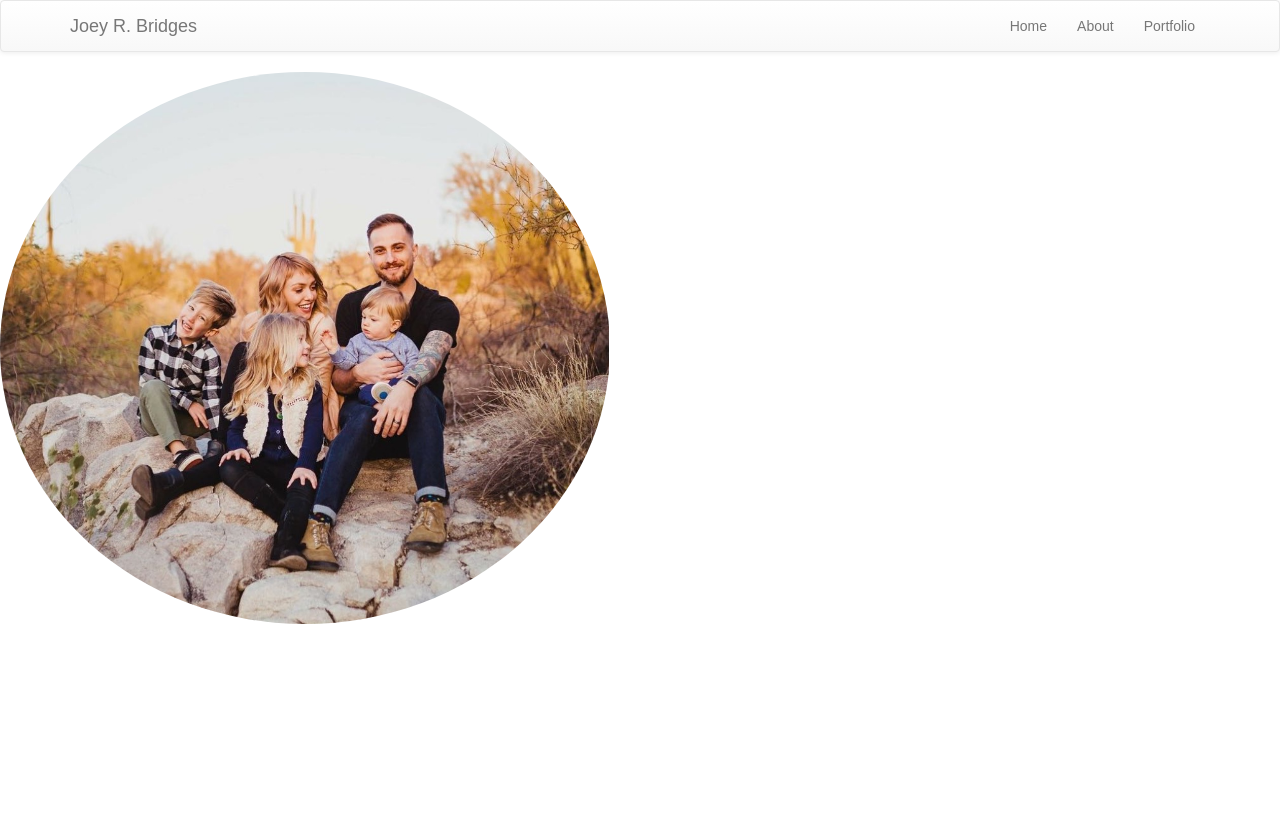
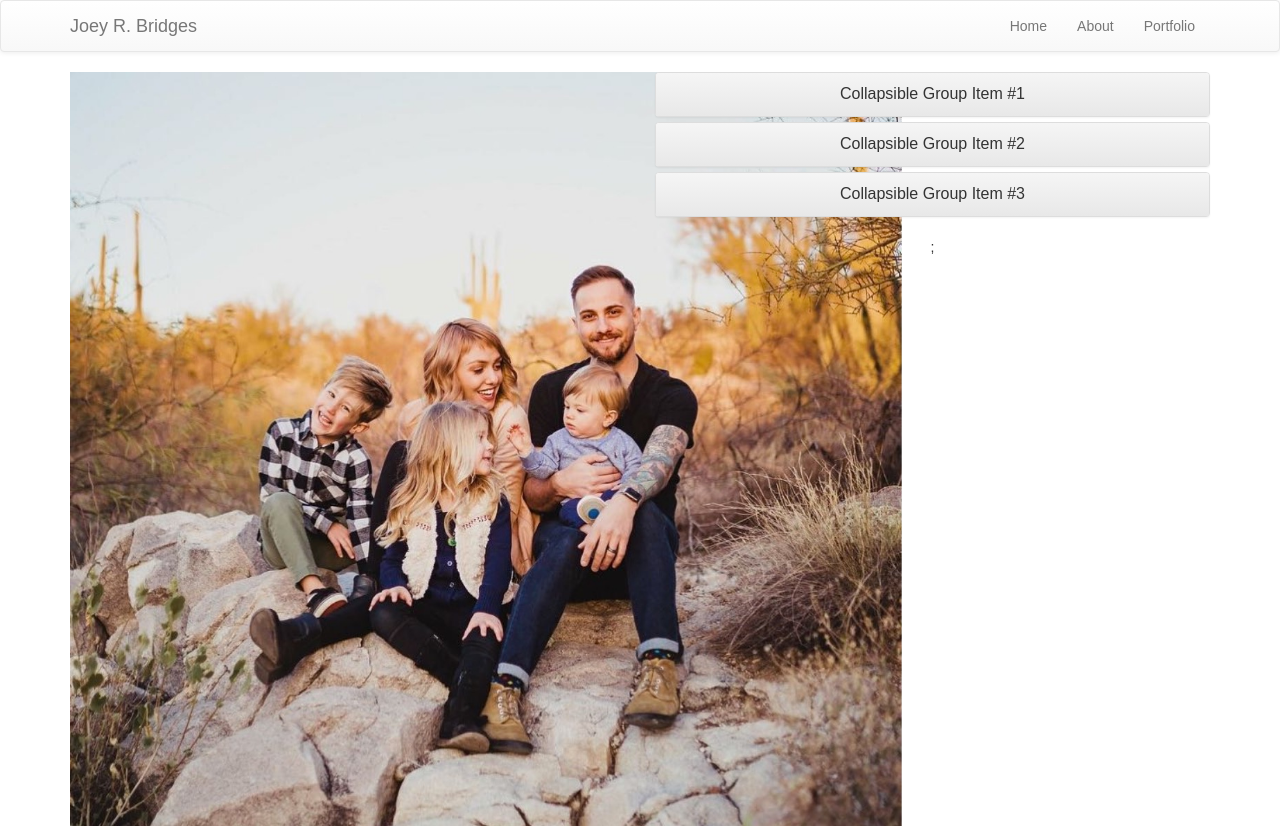
Before and after one commit to Joeyryanbridges/ReactPortfolio, a React (Create React App) app: page /About in a window 1280 px wide. Before the commit the page ends 800 px from the top, so only its background shows below. Built offline with nearby package versions, Linux system fonts and the light colour scheme.

Commit message:
Adding to about page, still needing hobbies, and langs

```diff
--- a/src/components/About.css
+++ b/src/components/About.css
@@ -0,0 +1,6 @@
+p {
+    margin: 20px -22px 23px;
+    background-color: aliceblue;
+    border-radius: 17px 17px 0px;
+    text-align: right;
+}
--- a/src/components/About.jsx
+++ b/src/components/About.jsx
@@ -1,17 +1,77 @@
 import React, { Component } from 'react'
-import { Row, Image, Col } from 'react-bootstrap';
+import { Row, Image, Col, PanelGroup, Panel } from 'react-bootstrap';
+import './About.css';
 
 export default class About extends Component {
     render() {
         return (
             <div>
-                <Row className="show-grid text-center">
-                    <Col xs={12} sm={4} className="person-wrapper">
-                        <Image src="assets/family.jpg" circle className="profile-pic" />
-                        <h3></h3>
-                        <p></p>
-                    </Col>
-                </Row>
+                <div className="container">
+                    <Row className="show-grid text-center">
+                        <Col xs={6} sm={6} className="person-wrapper">
+                            <Image src="assets/family.jpg" className="profile-pic" />
+                        </Col>
+                        <Col xs={6} sm={6} className="person-wrapper">
+                            <PanelGroup accordion id="accordion-example">
+                                <Panel eventKey="1">
+                                    <Panel.Heading>
+                                        <Panel.Title toggle>Collapsible Group Item #1</Panel.Title>
+                                    </Panel.Heading>
+                                    <Panel.Body collapsible>
+                                        <p> My name is Joey Bridges, and I am 30 years young. I currently reside in the city of Tucson
+                                            Arizona with my beautiful wife, two handsome boys, and my sweet daughter (which whom
+                                            will never date).
+                                    </p>
+                                        <p> From the start of my journey at the University of Arizona's coding and Web Development
+                                            program, I've gained a good deal of experience in programming in general, and in
+                                        working with JavaScript as a front and back end language in particular.</p>
+                                        <p> I think that the ability to code gives you the tools and skills to have an impact, since
+                                            technology and start-ups are changing the world at an incredible speed. For now,
+                                            my aim is to become an awesome programmer. In the future, I will always have interest
+                                        in being involved in highly innovative projects. </p>
+                                        <p> In this new world of programming, Ill be keeping my mind set to exceed far beyond what
+                                            I even knew I was capable of. Godspeed!
+                                    </p>
+                                    </Panel.Body>
+                                </Panel>
+                                <Panel eventKey="2">
+                                    <Panel.Heading>
+                                        <Panel.Title toggle>Collapsible Group Item #2</Panel.Title>
+                                    </Panel.Heading>
+                                    <Panel.Body collapsible>
+                                        Anim pariatur cliche reprehenderit, enim eiusmod high life accusamus terry
+                                        richardson ad squid. 3 wolf moon officia aute, non cupidatat skateboard
+                                        dolor brunch. Food truck quinoa nesciunt laborum eiusmod. Brunch 3 wolf
+                                        moon tempor, sunt aliqua put a bird on it squid single-origin coffee nulla
+                                        assumenda shoreditch et. Nihil anim keffiyeh helvetica, craft beer labore
+                                        wes anderson cred nesciunt sapiente ea proident. Ad vegan excepteur
+                                        butcher vice lomo. Leggings occaecat craft beer farm-to-table, raw denim
+                                        aesthetic synth nesciunt you probably haven't heard of them accusamus
+                                        labore sustainable VHS.
+    </Panel.Body>
+                                </Panel>
+                                <Panel eventKey="3">
+                                    <Panel.Heading>
+                                        <Panel.Title toggle>Collapsible Group Item #3</Panel.Title>
+                                    </Panel.Heading>
+                                    <Panel.Body collapsible>
+                                        Anim pariatur cliche reprehenderit, enim eiusmod high life accusamus terry
+                                        richardson ad squid. 3 wolf moon officia aute, non cupidatat skateboard
+                                        dolor brunch. Food truck quinoa nesciunt laborum eiusmod. Brunch 3 wolf
+                                        moon tempor, sunt aliqua put a bird on it squid single-origin coffee nulla
+                                        assumenda shoreditch et. Nihil anim keffiyeh helvetica, craft beer labore
+                                        wes anderson cred nesciunt sapiente ea proident. Ad vegan excepteur
+                                        butcher vice lomo. Leggings occaecat craft beer farm-to-table, raw denim
+                                        aesthetic synth nesciunt you probably haven't heard of them accusamus
+                                        labore sustainable VHS.
+    </Panel.Body>
+                                </Panel>
+                            </PanelGroup>;
+
+
+                        </Col>
+                    </Row>
+                </div>
             </div>
         )
     }
--- a/src/components/Home.css
+++ b/src/components/Home.css
@@ -4,6 +4,14 @@
 }
 
 .jumbotron-pic {
-    height: 50%;
+    height: auto;
     width: auto;
 }
+
+.jumbotron {
+    padding-top: 30px;
+    padding-bottom: 40%;
+    margin-bottom: 30px;
+    color: inherit;
+    background-color:#f5e9e5;
+}
--- a/src/components/Home.jsx
+++ b/src/components/Home.jsx
@@ -1,6 +1,6 @@
 import React, { Component } from 'react'
 import { Link } from 'react-router-dom';
-import { Jumbotron, Grid, Image, Button } from 'react-bootstrap';
+import { Jumbotron, Grid, Button } from 'react-bootstrap';
 import './Home.css';
 
 export default class Home extends Component {
@@ -8,7 +8,6 @@ export default class Home extends Component {
         return (
             <Grid>
                 <Jumbotron>
-                    <Image src="assets/Stars.jpg" className="jumbotron-pic" />
                     <h2>Welcome to JoeyRyanBridges.io</h2>
                     <h4>Create Design Imagine</h4>
                     <Link to="/about">
```
